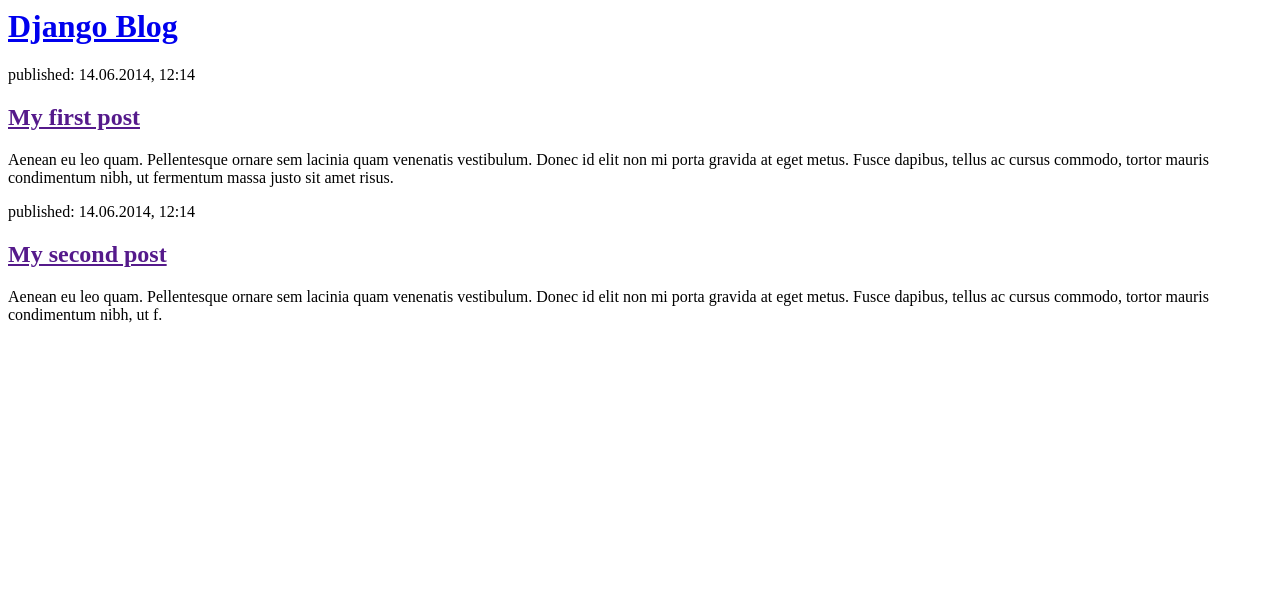
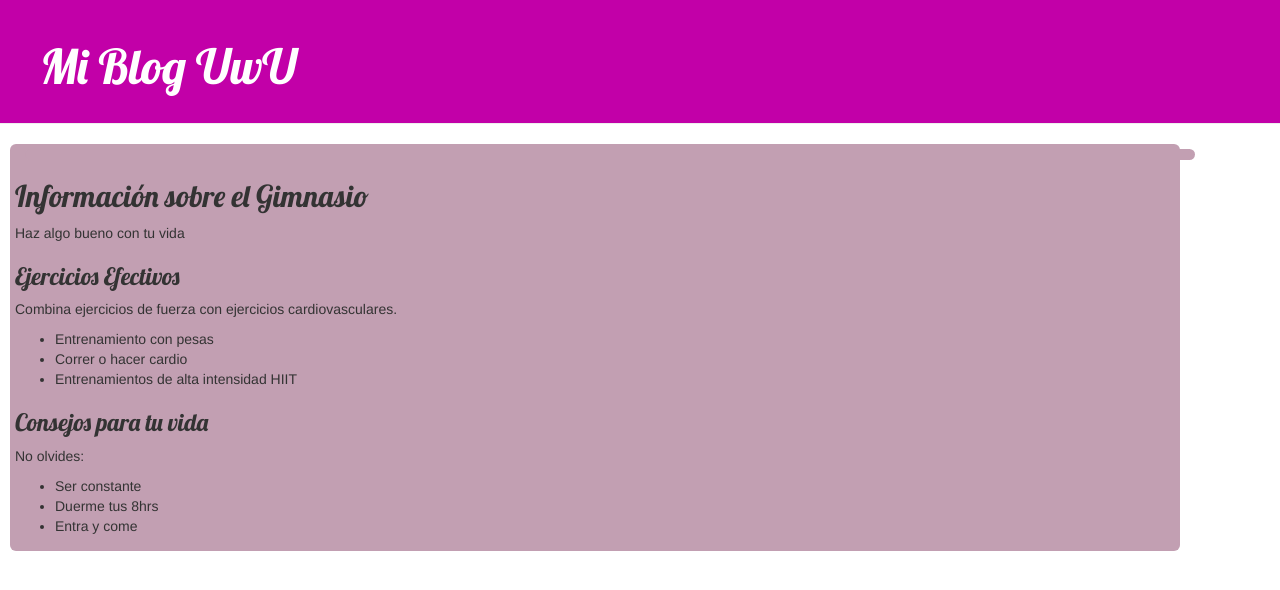
Before and after one commit to KrispinMF06/my-first, a Django app: page / in a window 1280 px wide. Shown: the top 590 px of the page. Run offline with Django 3.2, Linux system fonts and the light colour scheme; some libraries are stand-ins or nearby versions.

Commit message:
Mi aplicación Django, primer commit

```diff
--- /dev/null
+++ b/blog/static/css/blog.css
@@ -0,0 +1,49 @@
+.page-header {
+    background-color: #c200a8;
+    margin-top: 0;
+    padding: 20px 20px 20px 40px;
+}
+
+.page-header h1, .page-header h1 a, .page-header h1 a:visited, .page-header h1 a:active {
+    color: #ffffff;
+    font-size: 36pt;
+    text-decoration: none;
+}
+
+.content {
+    margin-left: 10px;
+    padding: 5px; /* Añadido padding para el contenido */
+    background-color: #c29fb2; /* Color de fondo para el cuerpo */
+    border-radius: 6px; /* Bordes redondeados opcionales */
+}
+
+h1, h2, h3, h4 {
+    font-family: 'Lobster', cursive;
+}
+
+.date {
+    color: #828282;
+}
+
+.save {
+    float: right;
+}
+
+.post-form textarea, .post-form input {
+    width: 100%;
+}
+
+.top-menu, .top-menu:hover, .top-menu:visited {
+    color: #ffffff;
+    float: right;
+    font-size: 26pt;
+    margin-right: 50px;
+}
+
+.post {
+    margin-bottom: 70px;
+}
+
+.post h2 a, .post h2 a:visited {
+    color: #000000;
+}
--- a/blog/templates/blog/post_list.html
+++ b/blog/templates/blog/post_list.html
@@ -1,30 +1,60 @@
-<html>
+{% load static %}
+<!DOCTYPE html>
+<html lang="en">
 <head>
-        <title>Lab 3 Django </title>
+    <meta charset="UTF-8">
+    <meta name="viewport" content="width=device-width, initial-scale=1.0">
+    <title>Mi Blog</title>
+    <link rel="stylesheet" href="//maxcdn.bootstrapcdn.com/bootstrap/3.2.0/css/bootstrap.min.css">
+    <link rel="stylesheet" href="//maxcdn.bootstrapcdn.com/bootstrap/3.2.0/css/bootstrap-theme.min.css">
+    <link href="//fonts.googleapis.com/css?family=Lobster&subset=latin,latin-ext" rel="stylesheet" type="text/css">
+    <link rel="stylesheet" href="{% static 'css/blog.css' %}">
 </head>
 <body>
-        <div>
-            <h1><a href="/">Django Blog</a></h1>
+    <div class="page-header">
+        <h1><a href="/">Mi Blog UwU</a></h1>
     </div>
-
+    <div class="content container">
+        <div class="row">
+            <div class="col-md-8">
+                <!-- Sección del blog -->
+                <div class="content container">
+                    <div class="row">
+                        <div class="col-md-8">
                             {% for post in posts %}
-            <div>
-                <p> publicado: {{ post.published_date }}</p>
+                                <div class="post">
+                                    <div class="date">
+                                        <p>publicado: {{ post.published_date }}</p>
+                                    </div>
                                     <h2><a href="">{{ post.title }}</a></h2>
                                     <p>{{ post.text|linebreaksbr }}</p>
                                 </div>
                             {% endfor %}
-
-        <div>
-            <p>published: 14.06.2014, 12:14</p>
-            <h2><a href="">My first post</a></h2>
-            <p>Aenean eu leo quam. Pellentesque ornare sem lacinia quam venenatis vestibulum. Donec id elit non mi porta gravida at eget metus. Fusce dapibus, tellus ac cursus commodo, tortor mauris condimentum nibh, ut fermentum massa justo sit amet risus.</p>
                         </div>
-
-        <div>
-            <p>published: 14.06.2014, 12:14</p>
-            <h2><a href="">My second post</a></h2>
-            <p>Aenean eu leo quam. Pellentesque ornare sem lacinia quam venenatis vestibulum. Donec id elit non mi porta gravida at eget metus. Fusce dapibus, tellus ac cursus commodo, tortor mauris condimentum nibh, ut f.</p>
+                    </div>
+                </div>
+                <!-- Nueva sección de información sobre el gimnasio -->
+                <div class="gym-info">
+                    <h2>Información sobre el Gimnasio</h2>
+                    <p>Haz algo bueno con tu vida</p>
+                    <h3>Ejercicios Efectivos</h3>
+                    <p>Combina ejercicios de fuerza con ejercicios cardiovasculares.</p>
+                    <ul>
+                        <li>Entrenamiento con pesas</li>
+                        <li>Correr o hacer cardio</li>
+                        <li>Entrenamientos de alta intensidad HIIT</li>
+                    </ul>
+                    <h3>Consejos para tu vida</h3>
+                    <p>No olvides:</p>
+                    <ul>
+                        <li>Ser constante</li>
+                        <li>Duerme tus 8hrs</li>
+                        <li>Entra y come </li>
+                    </ul>
+                </div>
+            </div>
+        </div>
     </div>
 </body>
+
 </html>
```
Also changed, not shown: blog/static/images/logo.png (added), blog/static/js/scripts.js (added). Lines whose indentation alone changed are shown as unchanged.
